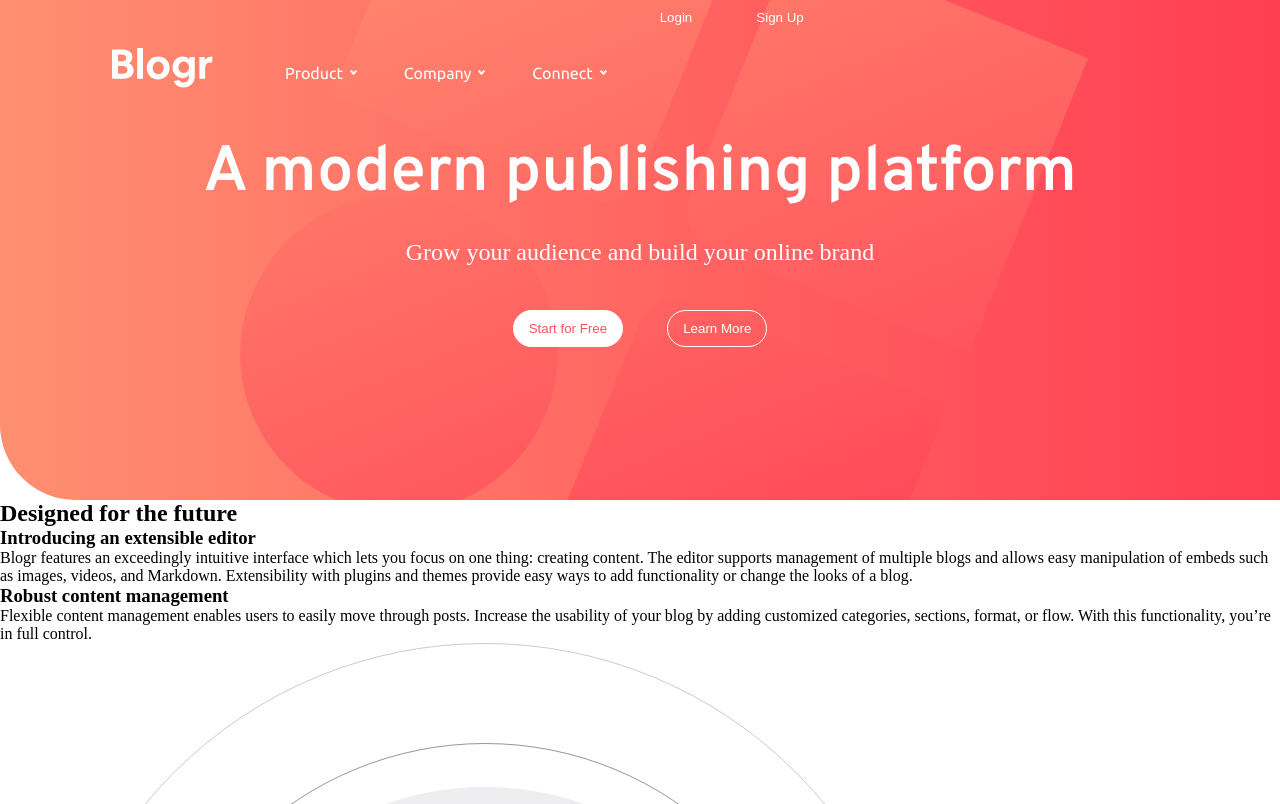
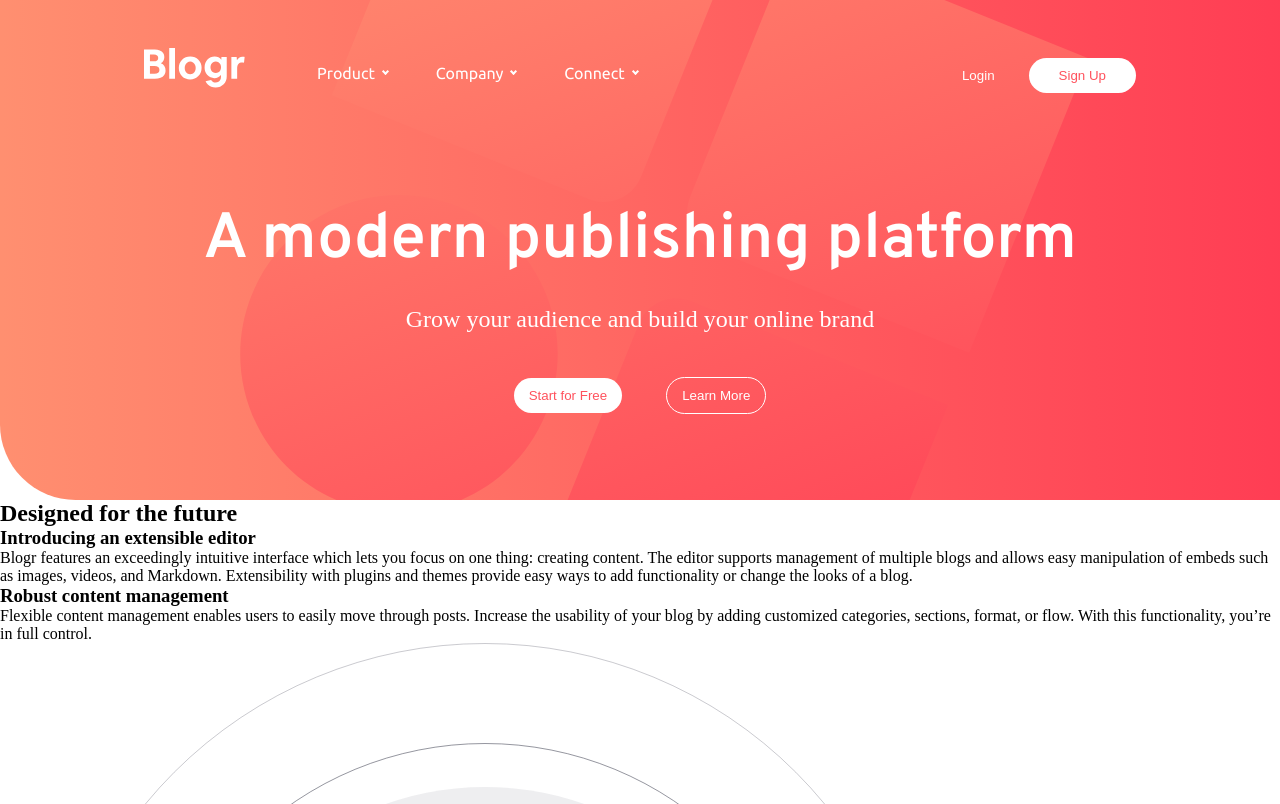
Before and after one commit to montgomeryrd/blogr-landing-page-main, a plain HTML site: page index.html in a window 1280 px wide. Shown: the top 804 px of the page. Drawn offline with Linux system fonts and the light colour scheme.

Commit message:
fixed buttons

```diff
--- a/index.html
+++ b/index.html
@@ -17,8 +17,8 @@
 </head>
 <body>
   <header>
-    <img src="./images/logo.svg" alt="Blogr Logo" />
     <nav>
+      <img src="./images/logo.svg" alt="Blogr Logo" />
       <ul>
         <li>Product <div></div></li>
         <!-- <ul class="product-menu">
@@ -44,21 +44,23 @@
           <li>LinkedIn</li>
         </ul> -->
       </ul>
+      <div>
+        <button>Login</button>
+        <button>Sign Up</button>
+      </div>
     </nav>
-    <section>
-      <button>Login</button>
-      <button>Sign Up</button>
+
+    <section class="section-one">
+      <h1>A modern publishing platform</h1>
+      <p>Grow your audience and build your online brand</p>
+      <div>
+        <button>Start for Free</button>
+        <button>Learn More</button>
+      </div>
     </section>
   </header>
 
   <section class="section-one">
-    <h1>A modern publishing platform</h1>
-    <p>Grow your audience and build your online brand</p>
-
-    <div>
-      <button>Start for Free</button>
-      <button>Learn More</button>
-    </div>
   </section>
 
   <section class="section-two">
--- a/styles.css
+++ b/styles.css
@@ -47,34 +47,37 @@
 html {
     max-width: var(--desktop);
     margin: 0 auto;
+    font-size: var(--font-size);
 }
 
 /* HEADER */
 header {
-    position: absolute;
-    display: flex;
-    flex-direction: row;
-    width: 100vw;
+    position: relative;
+    background-image: url("./images/bg-pattern-intro.svg"), linear-gradient(to right, var(--very-light-red), var(--light-red));;
+    background-position: left;
+    background-size: 100%;
+    border-bottom-left-radius: 20mm;
+    height: 500px;
+    width: 100%;
     color: var(--neutral-white);
-    /* border: 1px solid black; */
 }
 
-header img {
-    height: 40px;
-    margin: 3em 3em 3em 7em;
-}
-
-header nav {
+nav {
     display: flex;
     flex-direction: row;
 }
 
-header nav ul {
+nav img {
+    height: 40px;
+    margin: 3em 3em 3em 9em;
+}
+
+nav ul {
     display: flex;
     margin-top: 3em;
 }
 
-header nav ul li {
+nav ul li {
     display: flex;
     flex-direction: row;
     font-family: var(--ubuntu);
@@ -83,7 +86,7 @@ header nav ul li {
     cursor: pointer;
 }
 
-header nav ul li div {
+nav ul li > div {
     margin: 5px 0 0 8px;
     width: 5px;
     height: 5px;
@@ -92,32 +95,35 @@ header nav ul li div {
     transform: rotate(45deg);
 }
 
-header section {
-
+nav > div {
+    position: absolute;
+    top: 3.6em;
+    right: 9em;
 }
 
-header button {
-    border: none;
+nav button {
+    border: 1px solid white;
     background: transparent;
     color: var(--neutral-white);
     padding: 10px 30px;
     border-radius: 20mm;
+    border: none;
     transition: .2s ease-in-out;
     cursor: pointer;
 }
 
-header button:hover {
+nav button:nth-child(2) {
     background: var(--neutral-white);
     color: var(--primary-light-red);
 }
 
+nav button:nth-child(2):hover {
+    background: var(--primary-very-light-red);
+    color: var(--neutral-white);
+}
+
 /* SECTION ONE */
 .section-one {
-    background-image: url("./images/bg-pattern-intro.svg"), linear-gradient(to right, var(--very-light-red), var(--light-red));;
-    background-position: left;
-    background-size: 100%;
-    height: 500px;
-    border-bottom-left-radius: 20mm;
     color: var(--neutral-white);
     display: flex;
     flex-direction: column;
@@ -128,6 +134,7 @@ header button:hover {
 .section-one h1 {
     font-size: 4em;
     font-family: var(--overpass);
+    padding-top: 1em;
 }
 
 .section-one p {
@@ -149,6 +156,7 @@ header button:hover {
 .section-one button:nth-child(1) {
     background: var(--neutral-white);
     color: var(--primary-light-red);
+    border: none;
 }
 
 .section-one button:nth-child(1):hover {
@@ -162,6 +170,17 @@ header button:hover {
 }
 
 /* SECTION TWO */
-.section-two {
+/* .section-two {
+    width: 100%;
+    display: flex;
+    flex-direction: column;
+    align-items: center;
+    justify-content: center;
+}
 
-}
+.section-two h2 {
+    font-size: 2.6em;
+    font-family: var(--overpass);
+    color: var(--primary-very-dark-blue);
+    padding: 150px;
+} */
```
